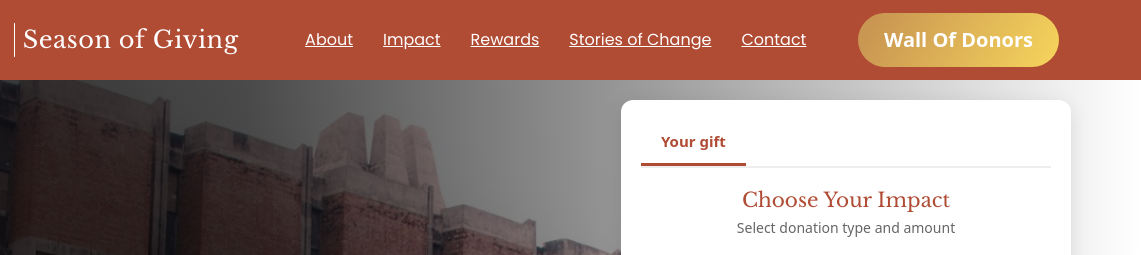
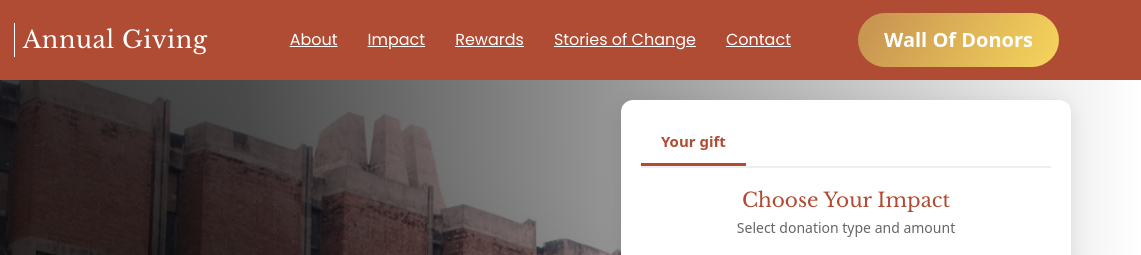
Before and after one commit to mahima263/annual-giving-main, a plain HTML site: page index.html in a window 1280 px wide. Shown: the top 255 px of the page, 139-1280 px from the left. Drawn offline with nearby package versions, Linux system fonts and the light colour scheme.

Commit message:
second23 commit

```diff
--- a/index.html
+++ b/index.html
@@ -718,7 +718,7 @@
             <a href="index.html" class="logo d-flex align-items-center me-auto me-xl-0">
                 <img class="logo-img" src="testimonials/IITK_logo.png" alt="Logo">
                 <span class="vertical-divider mx-2"></span>
-                <h1 class="sitename text-white mb-0">Season of Giving</h1>
+                <h1 class="sitename text-white mb-0">Annual Giving</h1>
             </a>
 
             <nav id="navmenu" class="navmenu">
```
